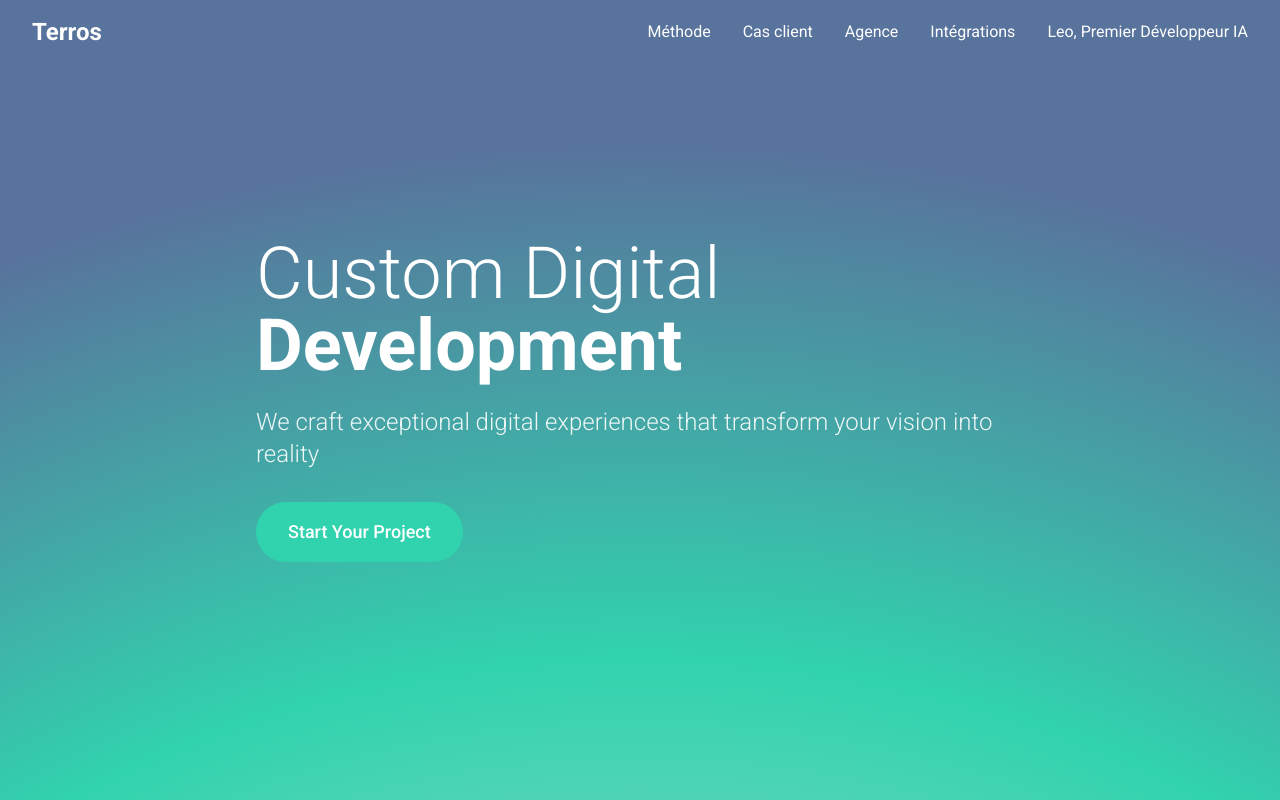
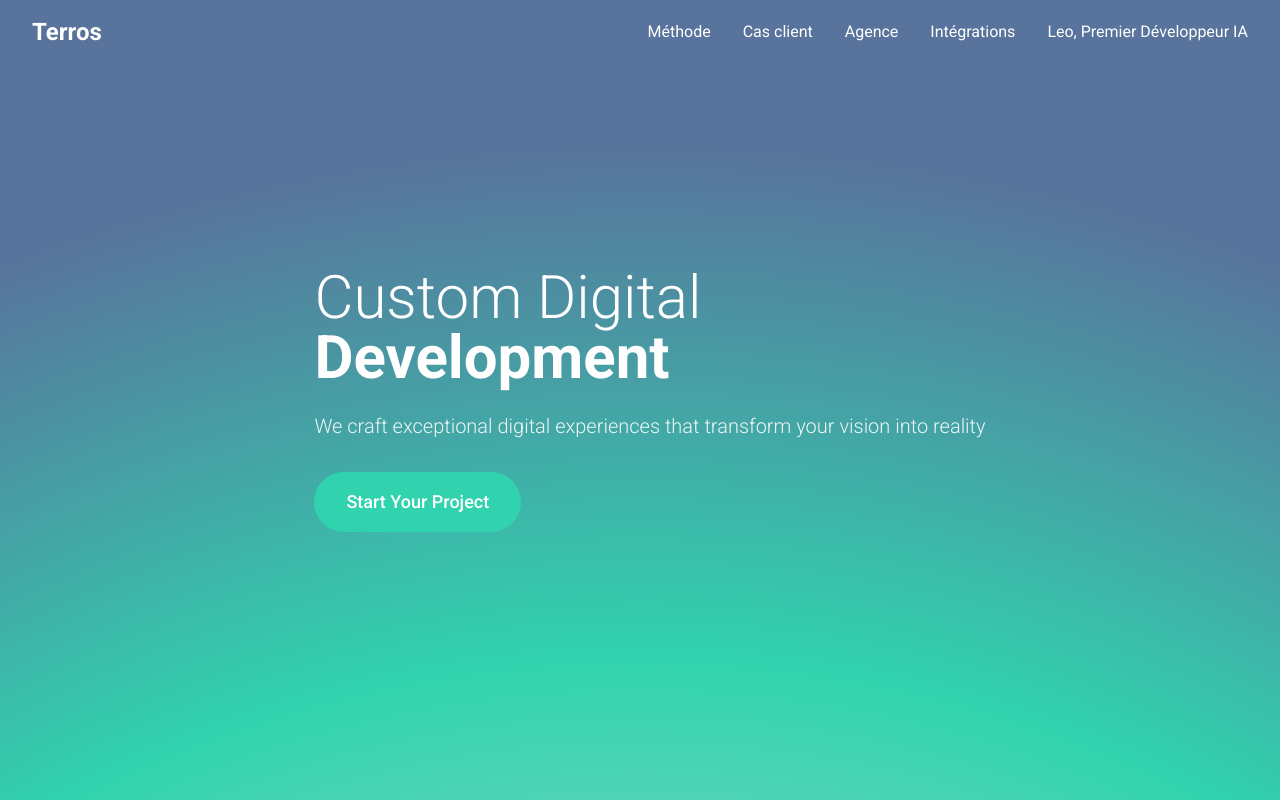
Before and after one commit to charlotteforte/testtest, a React (Vite) app: page / in a window 1280 px wide. Shown: the top 800 px of the page. Built offline with nearby package versions, Linux system fonts and the light colour scheme.

Commit message:
helloleo: style: reduce hero text size and add left padding

```diff
--- a/src/components/Hero.tsx
+++ b/src/components/Hero.tsx
@@ -14,14 +14,14 @@ const Hero = () => {
           initial={{ opacity: 0, y: 50 }}
           animate={{ opacity: 1, y: 0 }}
           transition={{ duration: 0.8 }}
-          className="text-left"
+          className="text-left pl-5"
         >
-          <h1 className="text-5xl md:text-7xl font-light text-white mb-6">
+          <h1 className="text-4xl md:text-6xl font-light text-white mb-6">
             Custom Digital
             <br />
             <span className="font-bold">Development</span>
           </h1>
-          <p className="text-xl md:text-2xl text-white/90 mb-8 max-w-3xl font-light">
+          <p className="text-lg md:text-xl text-white/90 mb-8 max-w-3xl font-light">
             We craft exceptional digital experiences that transform your vision into reality
           </p>
           <motion.button
```
